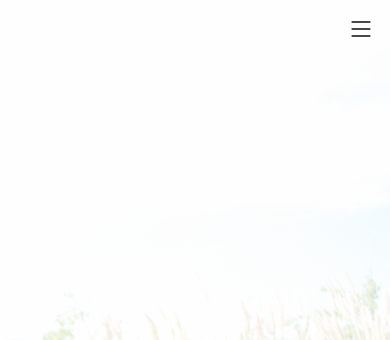
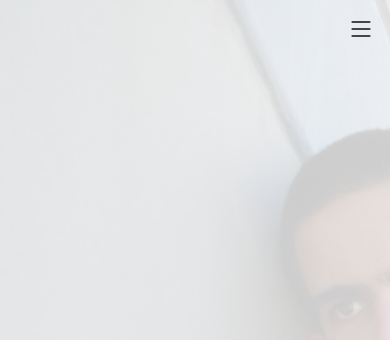
Before and after one commit to mnofresno/mariano-portfolio, a plain HTML site: page index.html in a window 390 px wide. Shown: the top 340 px of the page. Drawn offline with nearby package versions, Linux system fonts and the light colour scheme.

Commit message:
Fix background position when small screens

```diff
--- a/assets/css/style.css
+++ b/assets/css/style.css
@@ -273,6 +273,16 @@ h1, h2, h3, h4, h5, h6 {
   background: url("../img/hero-bg.jpg") top right no-repeat;
   background-size: cover;
   position: relative;
+}
+
+@media (max-width: 992px) {
+  #hero {
+    width: 100%;
+    height: 100vh;
+    background-position: left;
+    background-size: cover;
+    position: relative;
+  }
 }
 
 @media (min-width: 992px) {
```
